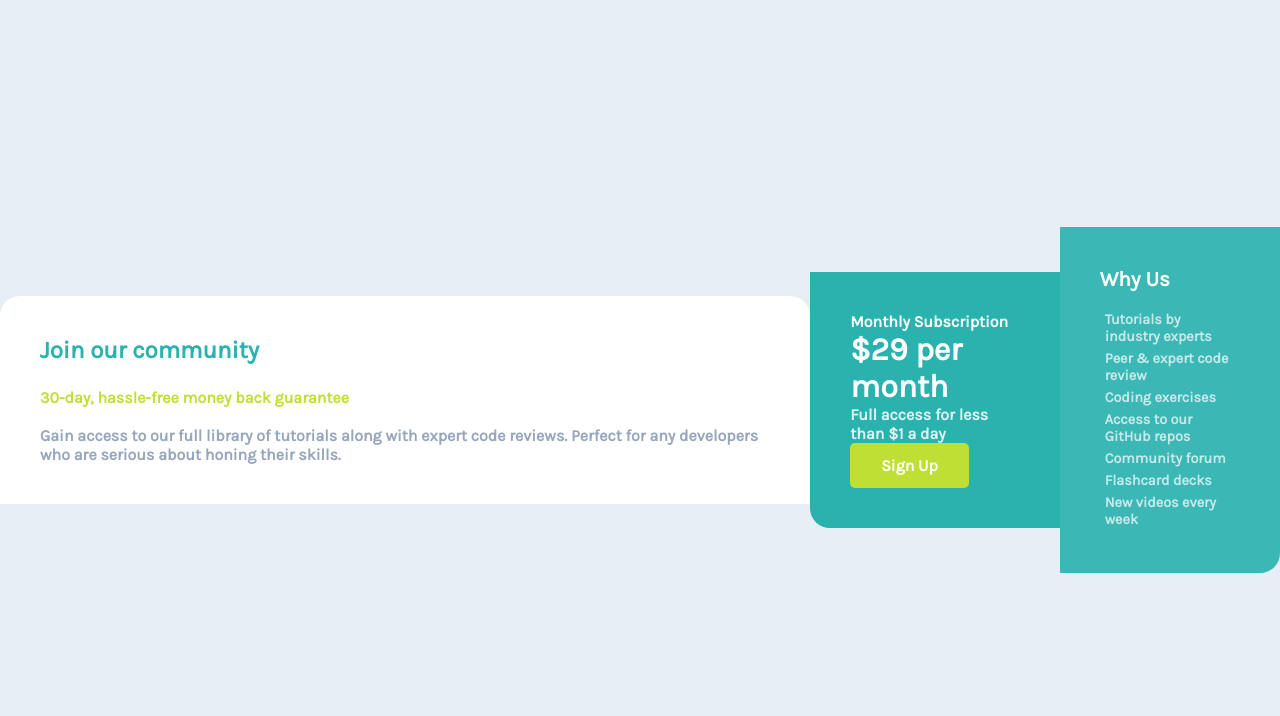
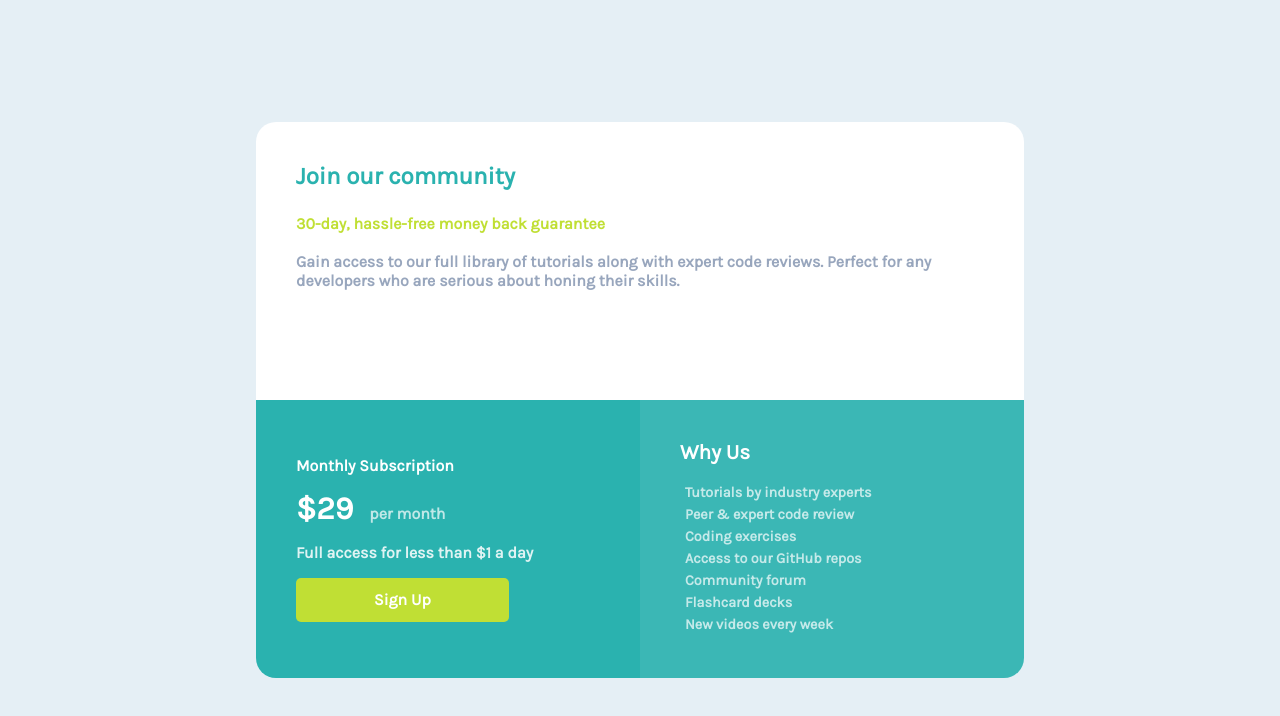
Before and after one commit to ussi-alok/frontend-mentor-single-price-grid, a plain HTML site: page index.html in a window 1280 px wide. Drawn offline with Linux system fonts and the light colour scheme.

Commit message:
Wrapped all cards; added span in money class

```diff
--- a/index.html
+++ b/index.html
@@ -12,6 +12,7 @@
   <link rel="stylesheet" href="style.css">
 </head>
 <body>
+  <div class="container">
   <div class="join_details">
   <p class="request">Join our community</p>
 
@@ -24,7 +25,7 @@
   <div class="join_monetary">
   <p class="period">Monthly Subscription</p>
 
-  <div class="money">&dollar;29 per month</div>
+  <div class="money">&dollar;29<span>per month</span></div>
 
   <p class="reasons">Full access for less than &dollar;1 a day</p>
 
@@ -41,6 +42,6 @@
   <p class="all_reasons">Flashcard decks</p>
   <p class="all_reasons">New videos every week</p>
   </div>
-
+  </div>
 </body>
 </html>
```
